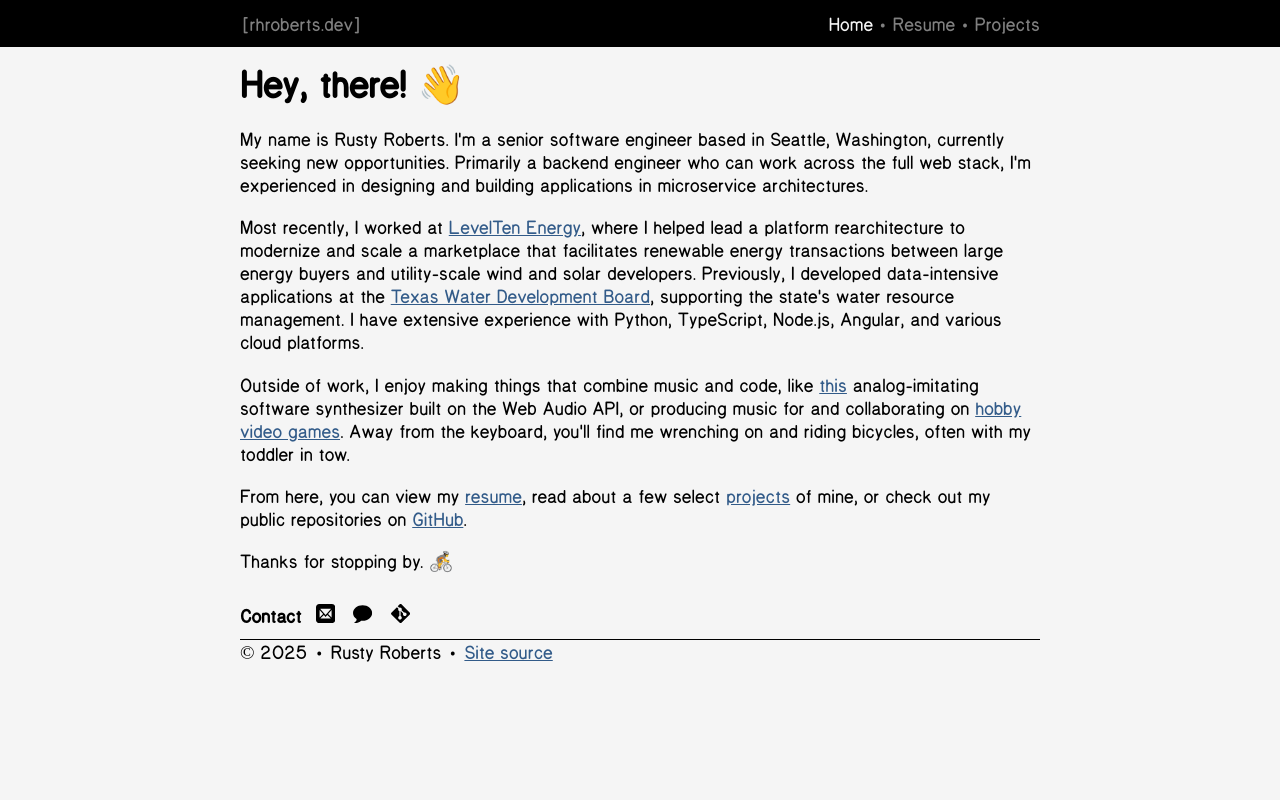
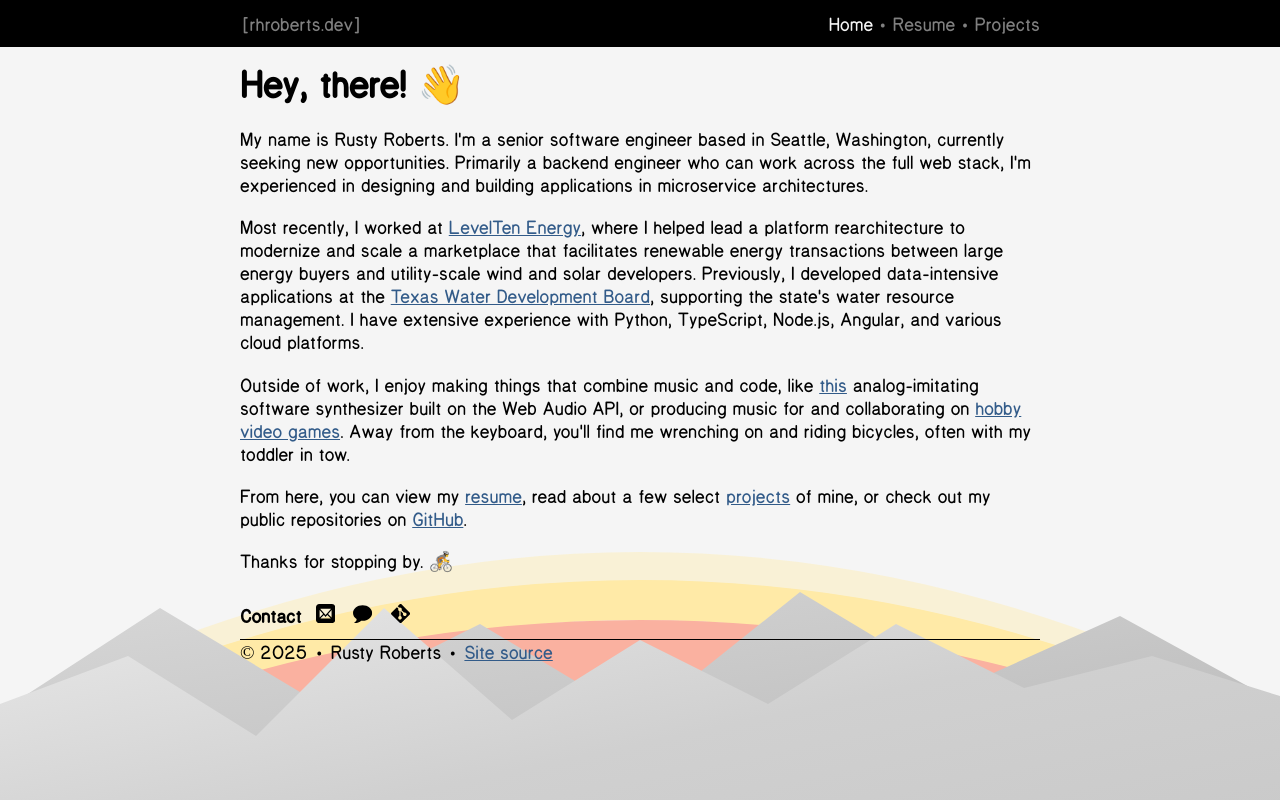
Before and after one commit to rhroberts/homepage, a React (Vite) app: page /#/ in a window 1280 px wide. Built offline with nearby package versions, Linux system fonts and the light colour scheme.

Commit message:
feat: pretty mtns

```diff
--- a/src/styles/global.css
+++ b/src/styles/global.css
@@ -16,6 +16,11 @@
   font-size: larger;
   background-color: var(--bg-color);
   width: 100vw;
+  background-image: url("/mountains.svg");
+  background-size: 100% 40vh;
+  background-position: bottom;
+  background-repeat: no-repeat;
+  background-attachment: fixed;
 }
 
 body {
```
Also changed, not shown: static/mountains.svg (added).
